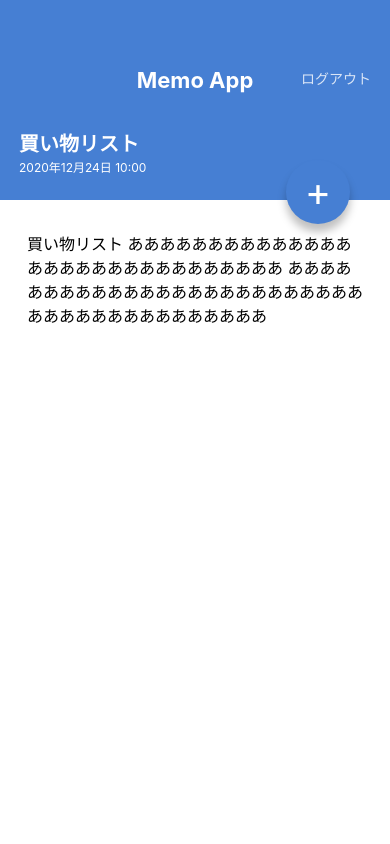
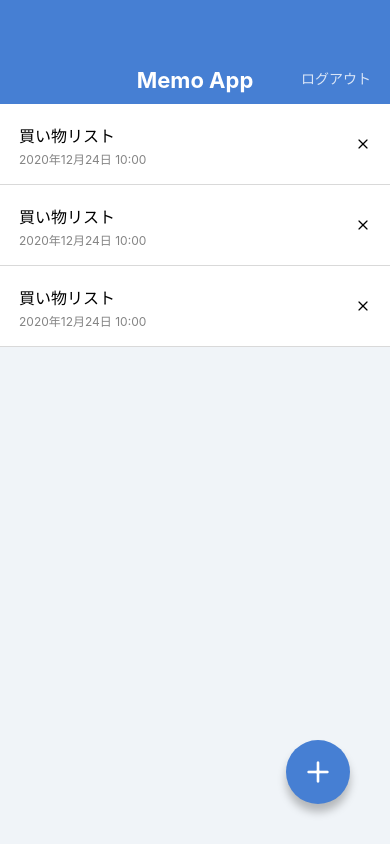
Before and after one commit to aoi0412/MemoApp1, a React Native app: screen / in a window 390 px wide. Built offline with nearby package versions, Linux system fonts and the light colour scheme.

Commit message:
アイコンの導入

```diff
--- a/App.jsx
+++ b/App.jsx
@@ -1,8 +1,8 @@
 import React from "react";
 import { StyleSheet, Text, View } from "react-native";
 import MemoListScreen from "./src/screens/MemoListScreen";
-import MemoDetailScreen from "./src/screens/MemoDetailScreen";
+// import MemoDetailScreen from "./src/screens/MemoDetailScreen";
 
 export default function App() {
-  return <MemoDetailScreen />;
+  return <MemoListScreen />;
 }
--- a/package.json
+++ b/package.json
@@ -8,6 +8,7 @@
     "eject": "expo eject"
   },
   "dependencies": {
+    "@expo/vector-icons": "^12.0.5",
     "expo": "~42.0.1",
     "expo-status-bar": "~1.0.4",
     "prop-types": "^15.7.2",
--- a/src/components/CircleButton.jsx
+++ b/src/components/CircleButton.jsx
@@ -1,13 +1,14 @@
 import React from "react";
 import { View, Text, StyleSheet } from "react-native";
 import { shape, string } from "prop-types";
+import { Feather } from "@expo/vector-icons";
 
 export default function CircleButton(props) {
-  const { children, style } = props;
+  const { style, name } = props;
 
   return (
     <View style={[styles.circleButton, style]}>
-      <Text style={styles.circleButtonLabel}>{children}</Text>
+      <Feather name={name} size={32} color="white" />
     </View>
   );
 }
@@ -15,6 +16,7 @@
 CircleButton.propTypes = {
   children: string.isRequired,
   style: shape(),
+  name: string.isRequired,
 };
 
 CircleButton.defaultProps = {
@@ -31,7 +33,8 @@
     alignItems: "center",
     position: "absolute",
     right: 40,
-    bottom: 40, //shadowはiOS用でelevationはandroid用
+    bottom: 40,
+    //shadowはiOS用でelevationはandroid用
     shadowColor: "#000000",
     shadowOffset: { width: 0, height: 8 },
     shadowOpacity: 0.25,
--- a/src/components/MemoList.jsx
+++ b/src/components/MemoList.jsx
@@ -1,6 +1,6 @@
+import { Feather } from "@expo/vector-icons";
 import React from "react";
 import { View, Text, StyleSheet } from "react-native";
-
 export default function MemoList() {
   return (
     <View>
@@ -10,7 +10,7 @@
           <Text style={styles.memoListItemDate}>2020年12月24日 10:00</Text>
         </View>
         <View>
-          <Text>X</Text>
+          <Feather name="x" size={16} color="#BOBOBO" />
         </View>
       </View>
 
@@ -20,7 +20,7 @@
           <Text style={styles.memoListItemDate}>2020年12月24日 10:00</Text>
         </View>
         <View>
-          <Text>X</Text>
+          <Feather name="x" size={16} color="#BOBOBO" />
         </View>
       </View>
 
@@ -30,7 +30,7 @@
           <Text style={styles.memoListItemDate}>2020年12月24日 10:00</Text>
         </View>
         <View>
-          <Text>X</Text>
+          <Feather name="x" size={16} color="#BOBOBO" />
         </View>
       </View>
     </View>
--- a/src/screens/MemoDetailScreen.jsx
+++ b/src/screens/MemoDetailScreen.jsx
@@ -21,7 +21,7 @@
         </Text>
       </ScrollView>
 
-      <CircleButton style={{ top: 160, bottom: "auto" }}>+</CircleButton>
+      <CircleButton style={{ top: 160, bottom: "auto" }} name="edit-2" />
     </View>
   );
 }
--- a/src/screens/MemoListScreen.jsx
+++ b/src/screens/MemoListScreen.jsx
@@ -9,12 +9,12 @@
     <View style={styles.container}>
       <AppBar />
       <MemoList />
-      <CircleButton>+</CircleButton>
+      <CircleButton name="plus"></CircleButton>
     </View>
   );
 }
 
-const style = StyleSheet.create({
+const styles = StyleSheet.create({
   container: {
     flex: 1,
     backgroundColor: "#F0F4F8",
```
